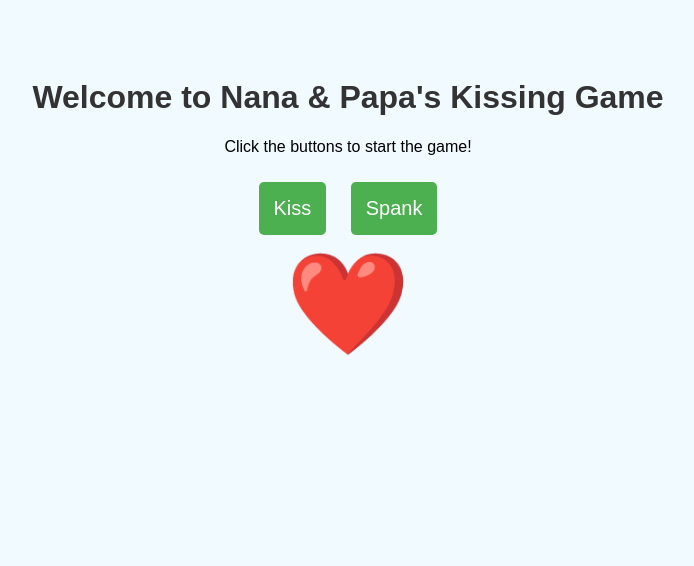
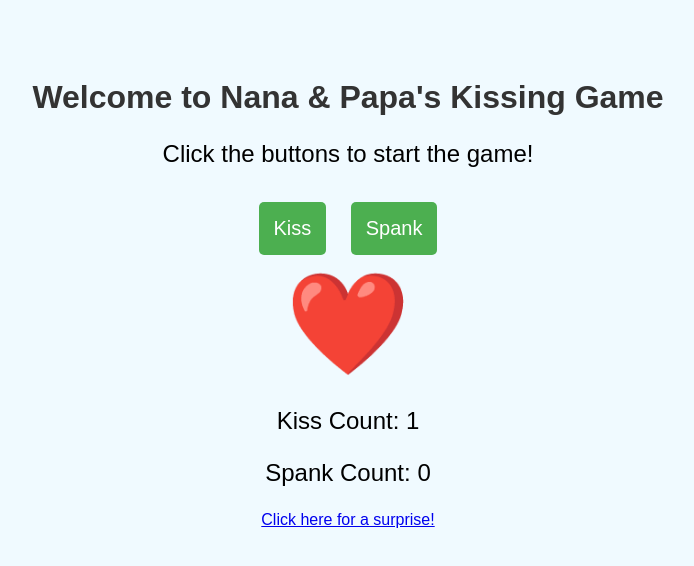
Before and after one commit to TheBeast02/KissSpank, a plain HTML site: page index.html in a window 1280 px wide. Both pictures are taken after a click on the button "Kiss". Shown: the whole page, without its empty margins (292-986 px from the left). Drawn offline with Linux system fonts and the light colour scheme.

Commit message:
Update index.html

```diff
--- a/index.html
+++ b/index.html
@@ -10,6 +10,7 @@
         button { font-size: 20px; padding: 15px; margin: 10px; background-color: #4CAF50; color: white; border: none; border-radius: 5px; }
         button:hover { background-color: #45a049; }
         .emoji { font-size: 100px; display: none; }
+        p { font-size: 24px; }
     </style>
 </head>
 <body>
@@ -23,15 +24,27 @@
         <span id="spank-emoji" class="emoji">👋</span>
     </div>
 
+    <p>Kiss Count: <span id="kiss-count">0</span></p>
+    <p>Spank Count: <span id="spank-count">0</span></p>
+
+    <a href="your_next_page.html">Click here for a surprise!</a>
+
     <script>
+        let kissCount = 0;
+        let spankCount = 0;
+
         function showKiss() {
             document.getElementById("kiss-emoji").style.display = "block";
             document.getElementById("spank-emoji").style.display = "none";
+            kissCount++;
+            document.getElementById("kiss-count").innerText = kissCount;
         }
 
         function showSpank() {
             document.getElementById("spank-emoji").style.display = "block";
             document.getElementById("kiss-emoji").style.display = "none";
+            spankCount++;
+            document.getElementById("spank-count").innerText = spankCount;
         }
     </script>
 </body>
```
